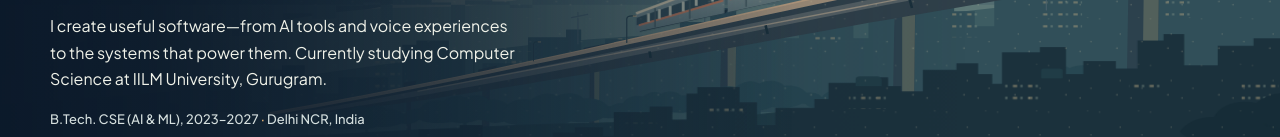
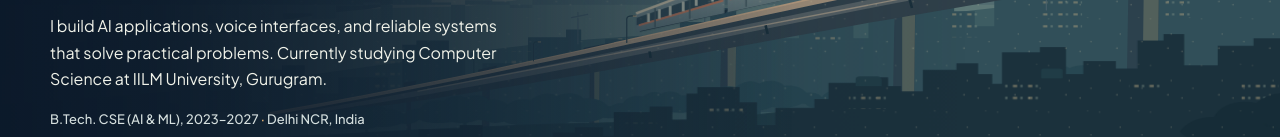
Before and after one commit to Jatin2567/Portfolio, a plain HTML site: page index.html in a window 1280 px wide. Shown: the part 443-580 px from the top of the page. Drawn offline with Linux system fonts and the light colour scheme; no server answers; animation ran at ten frames a second; a web font is replaced by a local one.

Commit message:
Refine introduction used by portfolio page guide

```diff
--- a/index.html
+++ b/index.html
@@ -178,7 +178,7 @@
         </div>
 
         <p class="hero-subtext">
-          I create useful software—from AI tools and voice experiences to the systems that power them. Currently studying Computer Science at IILM University, Gurugram.
+          I build AI applications, voice interfaces, and reliable systems that solve practical problems. Currently studying Computer Science at IILM University, Gurugram.
         </p>
 
         <div class="hero-badges-row">
```
